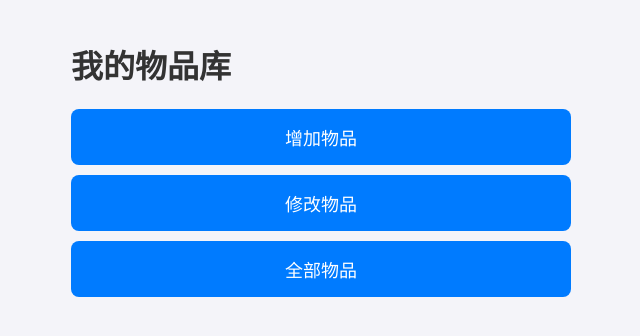
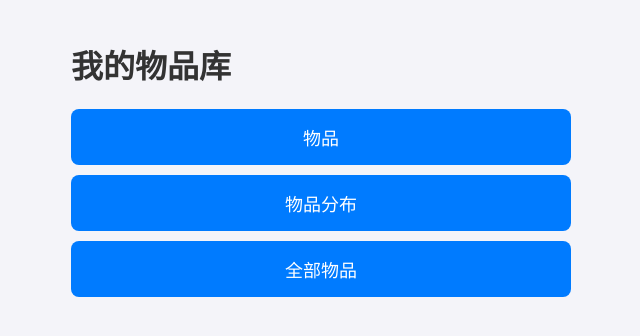
Before and after one commit to Hanqingnum1/my-use-github, a plain HTML site: page index.html in a window 1280 px wide. Shown: the full height of the page, 319-959 px from the left. Drawn offline with Linux system fonts and the light colour scheme.

Commit message:
更新了主页按钮

```diff
--- a/app.js
+++ b/app.js
@@ -1,12 +1,21 @@
-// 点击“增加物品”按钮时，切换界面
+// 点击“物品”按钮时，切换界面
 function showAddForm() {
     document.getElementById('home-page').style.display = 'none';
     document.getElementById('add-form').style.display = 'block';
 }
 
+// 点击“物品分布”按钮
+function showDistribution() {
+    document.getElementById('home-page').style.display = 'none';
+    document.getElementById('distribution-page').style.display = 'block';
+}
+
 // 点击“返回主页”按钮
 function goHome() {
+    // 把所有非主页的页面都隐藏掉
     document.getElementById('add-form').style.display = 'none';
+    document.getElementById('distribution-page').style.display = 'none';
+    // 显示主页
     document.getElementById('home-page').style.display = 'block';
 }
 
@@ -15,11 +24,10 @@ function toggleWarranty() {
     const category = document.getElementById('category').value;
     const warrantyBox = document.getElementById('warranty-box');
 
-    // 如果选的是家电或电子产品，就显示质保期
     if (category === '家电' || category === '电子产品') {
         warrantyBox.style.display = 'block';
     } else {
-        warrantyBox.style.display = 'none'; // 其他分类隐藏质保期
+        warrantyBox.style.display = 'none';
     }
 }
 
--- a/index.html
+++ b/index.html
@@ -8,10 +8,11 @@
 </head>
 <body>
     <!-- 主页界面 -->
-    <div id="home-page">
+        <div id="home-page">
         <h1>我的物品库</h1>
-        <button class="main-btn" onclick="showAddForm()">增加物品</button>
-        <button class="main-btn">修改物品</button>
+        <!-- 点击“物品”直接触发新增物品的表单 -->
+        <button class="main-btn" onclick="showAddForm()">物品</button>
+        <button class="main-btn" onclick="showDistribution()">物品分布</button>
         <button class="main-btn">全部物品</button>
     </div>
 
```
